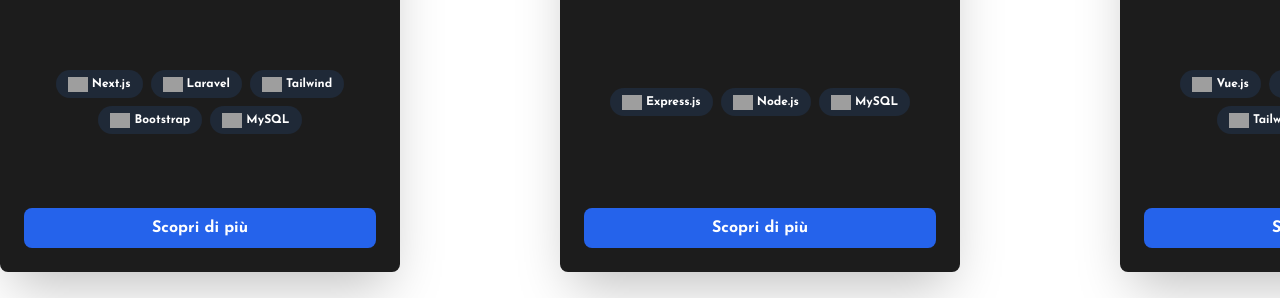
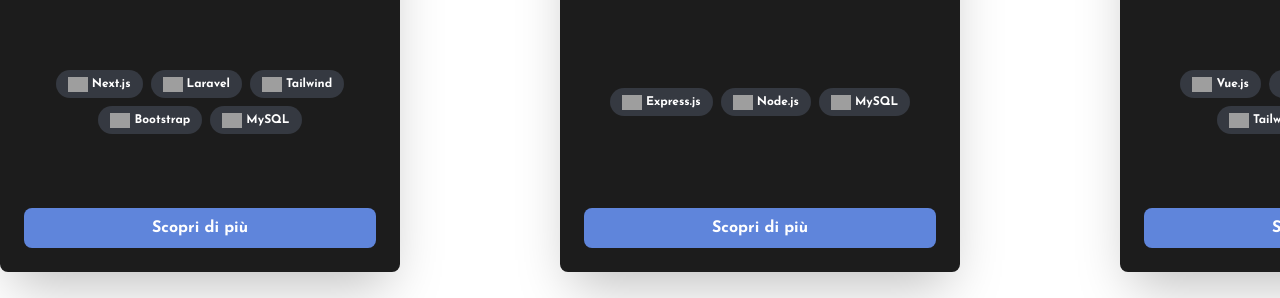
Before and after one commit to corgab/portfolio, a Next.js app: page / in a window 1280 px wide. Shown: the part 1618-1916 px from the top of the page. Built offline with nearby package versions, Linux system fonts and the light colour scheme; grey boxes are pictures that could not be loaded.

Commit message:
fix project tags color

```diff
--- a/app/components/Projects.js
+++ b/app/components/Projects.js
@@ -55,7 +55,7 @@ const Project = ({ name, img, repo, technologies, description, link }) => {
         {/* Tecnologie utilizzate */}
         <div className="mt-4 flex flex-wrap justify-center gap-2">
           {technologies.map((tech, index) => (
-            <div key={index} className="flex items-center bg-gray-800 rounded-full px-3 py-1">
+            <div key={index} className="flex items-center bg-primary-100 rounded-full px-3 py-1">
               <div className="relative w-5 h-5 mr-1">
                 <Image
                   src={techIcons[tech]}
@@ -73,14 +73,14 @@ const Project = ({ name, img, repo, technologies, description, link }) => {
         <div className="relative mt-4">
           {repo ? <button
             onClick={() => setIsDropdownOpen(!isDropdownOpen)}
-            className="w-full px-4 py-2 bg-blue-600 text-white font-semibold rounded-lg hover:bg-blue-700 transition duration-300"
+            className="w-full px-4 py-2 bg-secondary-200 text-white font-semibold rounded-lg hover:bg-blue-600 transition duration-300"
           >
             Scopri di più
           </button> :
             <Link
               href={link}
               target='_blank'
-              className="w-full px-4 py-2 bg-blue-600 text-white font-semibold rounded-lg hover:bg-blue-700 transition duration-300 block text-center"
+              className="w-full px-4 py-2 bg-secondary-200 text-white font-semibold rounded-lg hover:bg-blue-600 transition duration-300 block text-center"
             >
               Scopri di più
             </Link>
@@ -121,7 +121,7 @@ const Project = ({ name, img, repo, technologies, description, link }) => {
 };
 
 
-export default function Projects({ loading }) {
+export default function Projects() {
 
   const container = useRef(null)
   const wrapper = useRef(null)
```
